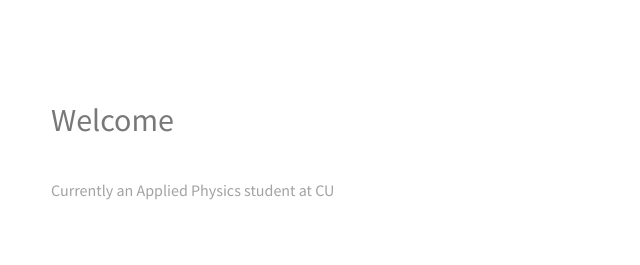
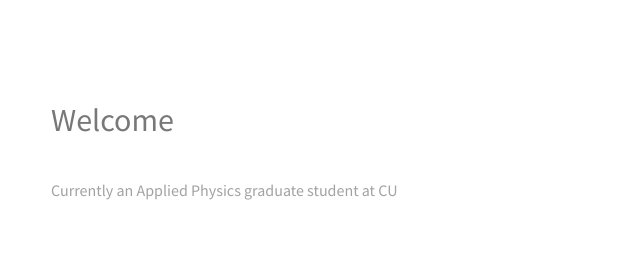
Before and after one commit to btaba/btaba.github.io, a plain HTML site: page index.html in a window 1280 px wide. Shown: the top 265 px of the page, 253-893 px from the left. Drawn offline with Linux system fonts and the light colour scheme.

Commit message:
headline

```diff
--- a/index.html
+++ b/index.html
@@ -38,7 +38,7 @@
 						<header class="major">
 							<h2>Welcome</h2>
 						</header>
-						<p>Currently an Applied Physics student at CU</p>
+						<p>Currently an Applied Physics graduate student at CU</p>
 						<!-- <ul class="actions">
 							<li><a href="#" class="button">Learn More</a></li>
 						</ul> -->
```
